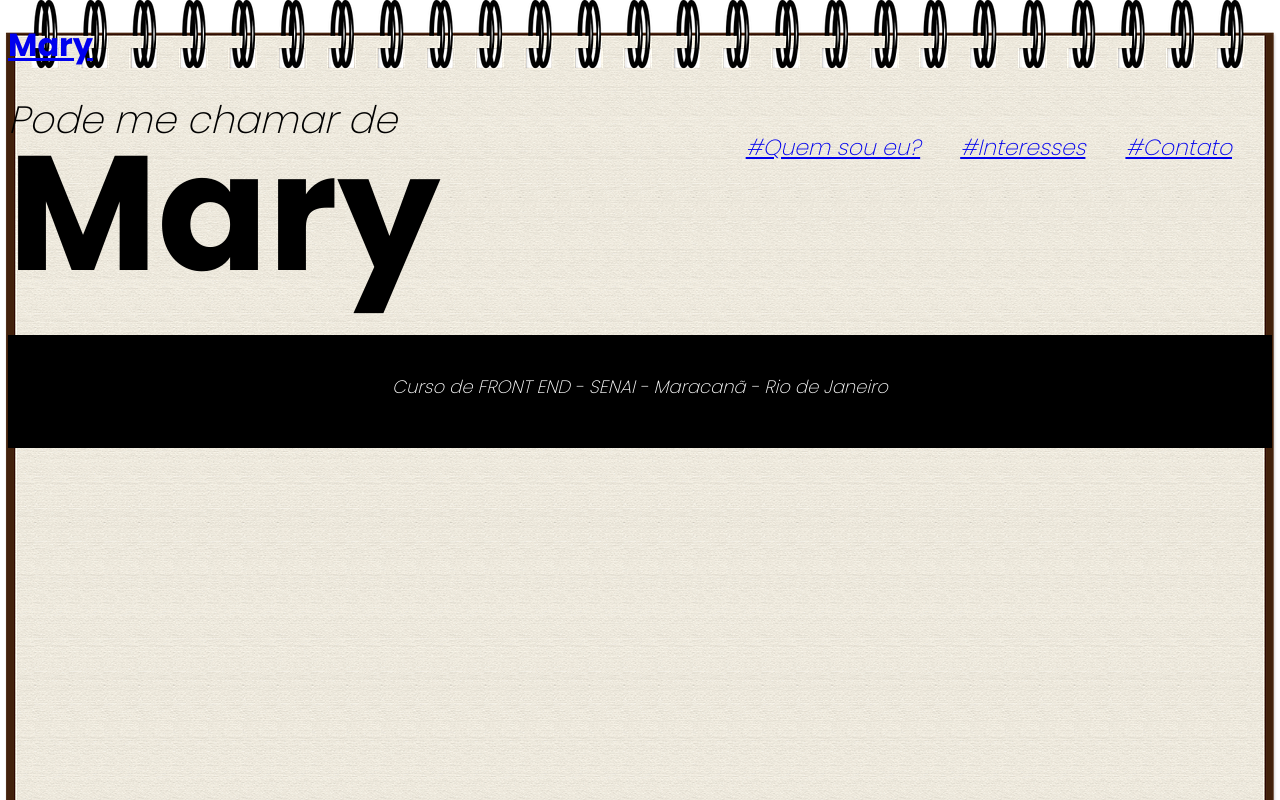
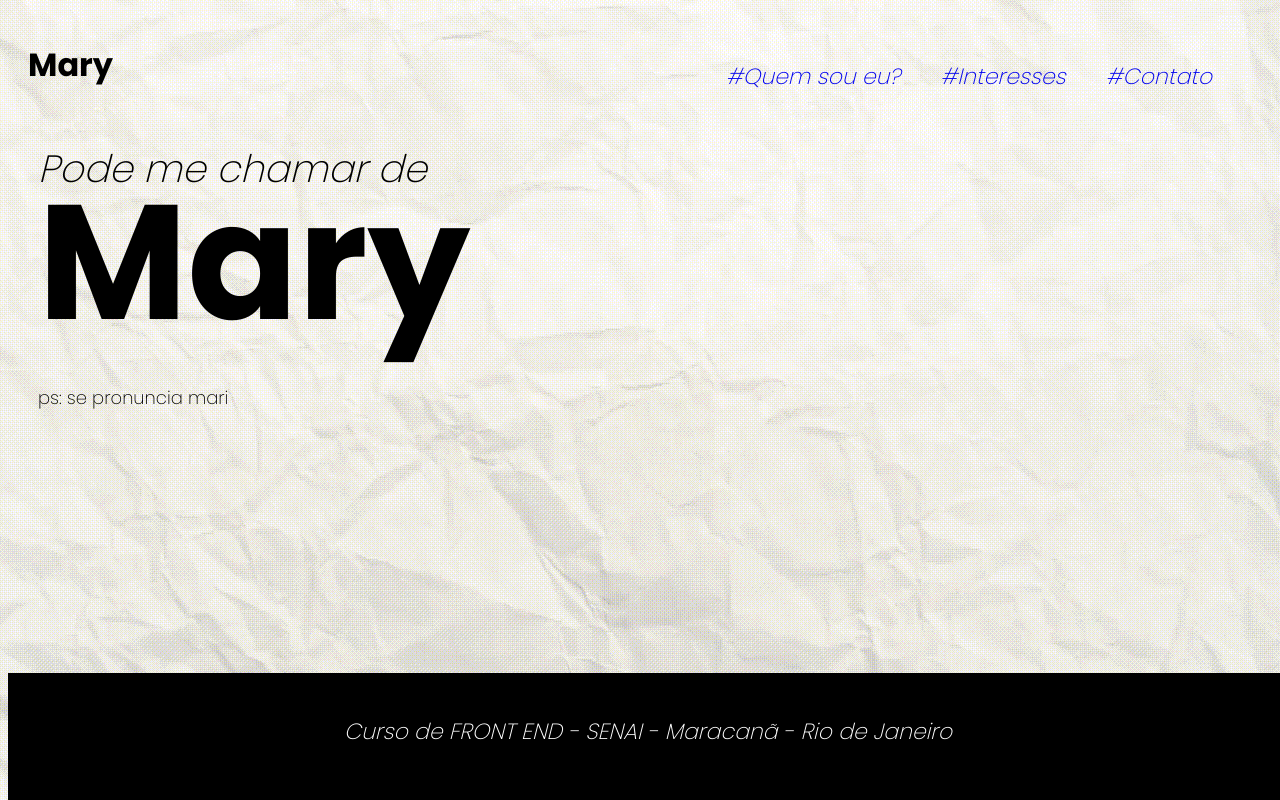
Before and after one commit to maryfranca/01ProjetoSitePessoal, a plain HTML site: page HOMEPAGE.html in a window 1280 px wide. Drawn offline with Linux system fonts and the light colour scheme.

Commit message:
alteracao

```diff
--- a/HOMEPAGE.html
+++ b/HOMEPAGE.html
@@ -1,50 +1,46 @@
 <!DOCTYPE html>
-<html lang="en">
+<html lang="pt-br">
 
 <head>
     <meta charset="UTF-8">
     <meta name="viewport" content="width=device-width, initial-scale=1.0">
-    <title>Document</title>
+    <title>Exércicio página pessoal</title>
     <link rel="stylesheet" href="style.css">
 </head>
 
 <body>
-    <style>
-          .body{
-   background-image: url ("../img/background.png");
-  }
-    </style>
     <!-- div 1/ header é a parte do cabeçalho -->
-    <div class="header">
-        <a href="HOMEPAGE.html"><h1>Mary</h1></div></a>
+
+
+        <!-- -------------- -->
+
+        <header>
+            <div id="logo">
+                <h1><a href="HOMEPAGE.html">Mary</h1>
             </div>
-
 
     <!--div 2/ menu para clicar-->
 
     <nav>
         <div class="menustyle">
             <ul>
-                <li><a href="quemsoueu.html"></button>#Quem sou eu?</a></li>
-                <li><a href="interesse.html"></button>#Interesses</a></li>
-                <li><a href="contato.html"></button>#Contato</a></li>
+                <li><a href="quemsoueu.html">#Quem sou eu?</a></li>
+                <li><a href="interesse.html">#Interesses</a></li>
+                <li><a href="contato.html">#Contato</a></li>
             </ul>
         </div>
     </nav>
+    </header>
 
-
-
+<!-- -------------- -->
 
     <!--dive 3 section-->
+    <section>
+        <a class="texto1"> Pode me chamar de</a>
+        <a class="texto2">Mary</a>
+        <br><a class = "texto3">ps: se pronuncia mari</a>
+    </section>
 
-
-        <div>
-            <div class="texto1"> Pode me chamar de</div>
-            <div class="texto2">Mary</div>
-        </div>
-    </div>
-
-    </main>
 
     <!-- rodape footer dive 4 rodapé -->
     <footer>
@@ -52,6 +48,8 @@
             <p>Curso de FRONT END - SENAI - Maracanã - Rio de Janeiro </p>
         </div>
     </footer>
+
+
 </body>
 
 </html>
--- a/style.css
+++ b/style.css
@@ -1,19 +1,42 @@
 @import url('https://fonts.googleapis.com/css2?family=Poppins:wght@200;700&display=swap');
-* {
-    box-sizing: border-box;
-  }
+
   body {
-    background: url("../img/background.png");
-    background-size: cover;
-    background-repeat: no-repeat;
+    font-family: Poppins;
+    background-image: url(./img/paper2.gif);
   }
 
+
+
+  /*não funcionou mas deixa ai*/
+  /*.container{
+    width: 1080px;
+    height: 400px;
+    margin: 0 auto;
+}*/
+
+
+
+/*-------------header----------------------*/
 /*Home Page*/
-.header {
+
+header{ /*isso aqui é um bloco*/
+    padding: 10px; /*espaçamento do meu cabeçalho*/
+    height: 50px;
+    margin: 10px;
+}
+#logo h1{
+    float: left;
+}
+
+#logo a {
     font-family: 'Poppins', sans-serif;
     font-size: 14;
     font-weight: bold;
-    padding:
+    padding: 0;
+    text-decoration: none;
+    color: black;
+
+
 }
 
 .menustyle {
@@ -22,37 +45,44 @@
     font-size: 22.093px;
     font-style: italic;
     font-weight: normal;
-    text-decoration-line: none;
+
 
 }
 .menustyle ul li{
     float: left;
     padding:20px;
+
 }
 /*presta atenção aqui que isso tira o ponto da lista, por isso que tem que colocar
 ul que vc colocou lá*/
 .menustyle ul {
     list-style: none;
+
+
 }
-/*esse nth child é tipo economizar tipo o primeiro link que tá
+
+.menustyle a {
+    text-decoration-line: none;
+}
+/*esse nth type é tipo economizar tipo o primeiro link que tá
 na lista, e o segundo*/
-.menustyle li:nth-child(1) a:hover {
+.menustyle li:nth-of-type(1) a:hover {
     background-color: #7cd374;
     width: 150px;
     height: 60px;
-  }
+}
 
-  .menustyle li:nth-child(2) a:hover {
+.menustyle li:nth-of-type(2) a:hover {
     background-color: #74d3d3;
     width: 150px;
     height: 60px;
-  }
+}
 
-  .menustyle li:nth-child(3) a:hover {
-    background-color: #74d3d3;
+.menustyle li:nth-of-type(3) a:hover {
+    background-color: #d3ba74;
     width: 150px;
     height: 60px;
-  }
+}
 
   nav ul{
     list-style: none;
@@ -65,6 +95,16 @@ nav ul li{
     float: left;
 }
 
+/*-----------------fim do header------------------*/
+
+
+/*---SECTION----*/
+section{ /*isso aqui é um bloco*/
+    padding: 50px 20px ; /*espaçamento da minha section desliza na horizontal*/
+    height: 50px;
+    margin: 10px;
+}
+
 .texto1 {
     font-size: 38.02px;
     font-style: italic;
@@ -74,34 +114,49 @@ nav ul li{
 }
 
 .texto2 {
-
     color: #000;
     font-family: Poppins;
     font-size: 162.789px;
-    font-style: normal;
     font-weight: 700;
-    line-height: normal;
     font-family: Poppins;
 }
 
-.espacamento{
-    float:center;
+.texto3{
+    color: #000;
+    font-family: Poppins;
+    font-size: 18px;
+    font-style: bold;
 }
+
+/*----------fim do section------*/
+
+/*------------------rodape------------------*/
+.footer{
+    background-color: #000;
+    color: #ffffff;
+    text-align: center;
+    font-family: Poppins;
+    font-size: 22.093px;
+    font-style: italic;
+    padding: 20px 0 30px 0;
+    clear: both;
+    width: 100%;
+    bottom: 0;
+    position: fixed;
+    margin: 0px;
+}
+/*------------------ FIM DO rodape------------------*/
 
 
 
-/* quem sou eu*/
-.quemsou{
+/* -----------quem sou eu------------*/
+
+
+.quemsou p{
     color: #000;
     font-family: Poppins;
     font-size: 22.093px;
     font-style: italic;
-    font-weight: normal;
-    line-height: normal;
-
-}
-.container {
-    overflow: hidden;
 }
 
 /*ajustando a imagem aqui*/
@@ -127,6 +182,7 @@ nav ul li{
     font-style: italic;
     font-weight: normal;
     line-height: normal;
+    text-decoration: none;
 }
 
 
@@ -154,48 +210,6 @@ nav ul li{
     border-radius: 10px;
     margin-bottom: 10px;
 }
-
-
-/*rodape*/
-.footer{
-    background-color: #000;
-    color: #ffffff;
-    text-align: center;
-    font-family: Poppins;
-    font-size: 22.093px;
-    font-style: italic;
-    font-weight: normal;
-    line-height: normal;
-    font-size: 18px;
-    padding: 20px 0 30px 0;
-
-
-}
-button {
-    background-color: #4CAF50;
-    color: white;
-    padding: 10px 20px;
-    border: none;
-    cursor: pointer;
-  }
-
-  button:hover {
-    background-color: #45a049;
-  }
-
-.quadrado{
-    float: left;
-}
-
-
-
-
-
-
-
-
-
-
 
 
 
```
Also changed, not shown: contato.html (+22 -17 lines), interesse.html (+14 -5 lines), java.js (added, +29 -0 lines), quemsoueu.html (+13 -5 lines), img/background.png (deleted), img/paper2.gif (added), 1 other file. Lines whose indentation alone changed are shown as unchanged.
